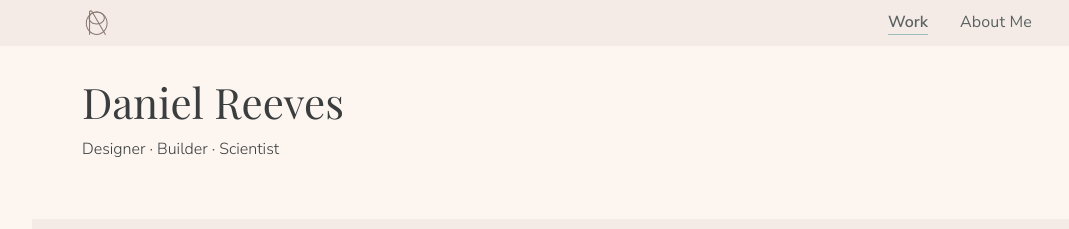
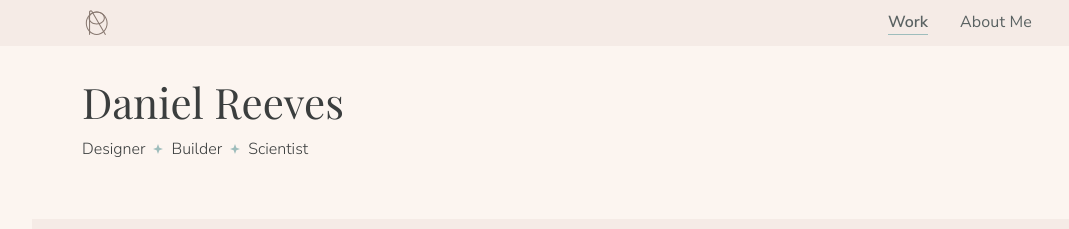
Before and after one commit to dreeves4321/whisperwork, a React (Create React App) app: page / in a window 1280 px wide. Shown: the top 229 px of the page, without its empty margins (83-1152 px from the left). Built offline with nearby package versions, Linux system fonts and the light colour scheme.

Commit message:
fine tunes

```diff
--- a/public/data/personal.json
+++ b/public/data/personal.json
@@ -67,7 +67,7 @@
         },
         {
             "title": "Hobbyist",
-            "text": "I enjoy building, woodworking, and gardening. I like coaxing beautiful shapes and textures from the raw natural materials of wood and soil.",
+            "text": "I enjoy playign with my cat, woodworking, and, gardening. I like coaxing beautiful shapes and textures from the raw natural materials of wood and soil.",
             "images":[
                 {
                     "src": "images/about/side1.jpeg",
--- a/src/pages/Portfolio.tsx
+++ b/src/pages/Portfolio.tsx
@@ -173,7 +173,14 @@ const Portfolio: React.FC = () => {
     <div className="portfolio page-container">
       <div className="content-container personal-info">
           <h1>{personal.name}</h1>
-          <p>{personal.descriptors.join(' · ')}</p>
+          <p>{personal.descriptors.map((descriptor, index) => (
+            <React.Fragment key={index}>
+              {descriptor}
+              {index < personal.descriptors.length - 1 && (
+                <img src={`${process.env.PUBLIC_URL}/icons/star.svg`} alt="star" className="descriptor-separator" />
+              )}
+            </React.Fragment>
+          ))}</p>
       </div>
 
       <ThreadFilter
--- a/src/styles/main.scss
+++ b/src/styles/main.scss
@@ -228,6 +228,11 @@ li {
     }
   }
 
+  .descriptor-separator{
+    width: 10px;
+    height: 10px;
+    margin: auto 8px;
+  }
 
   .portfolio-section{
     margin-bottom: $spacing-unit-6;
```
